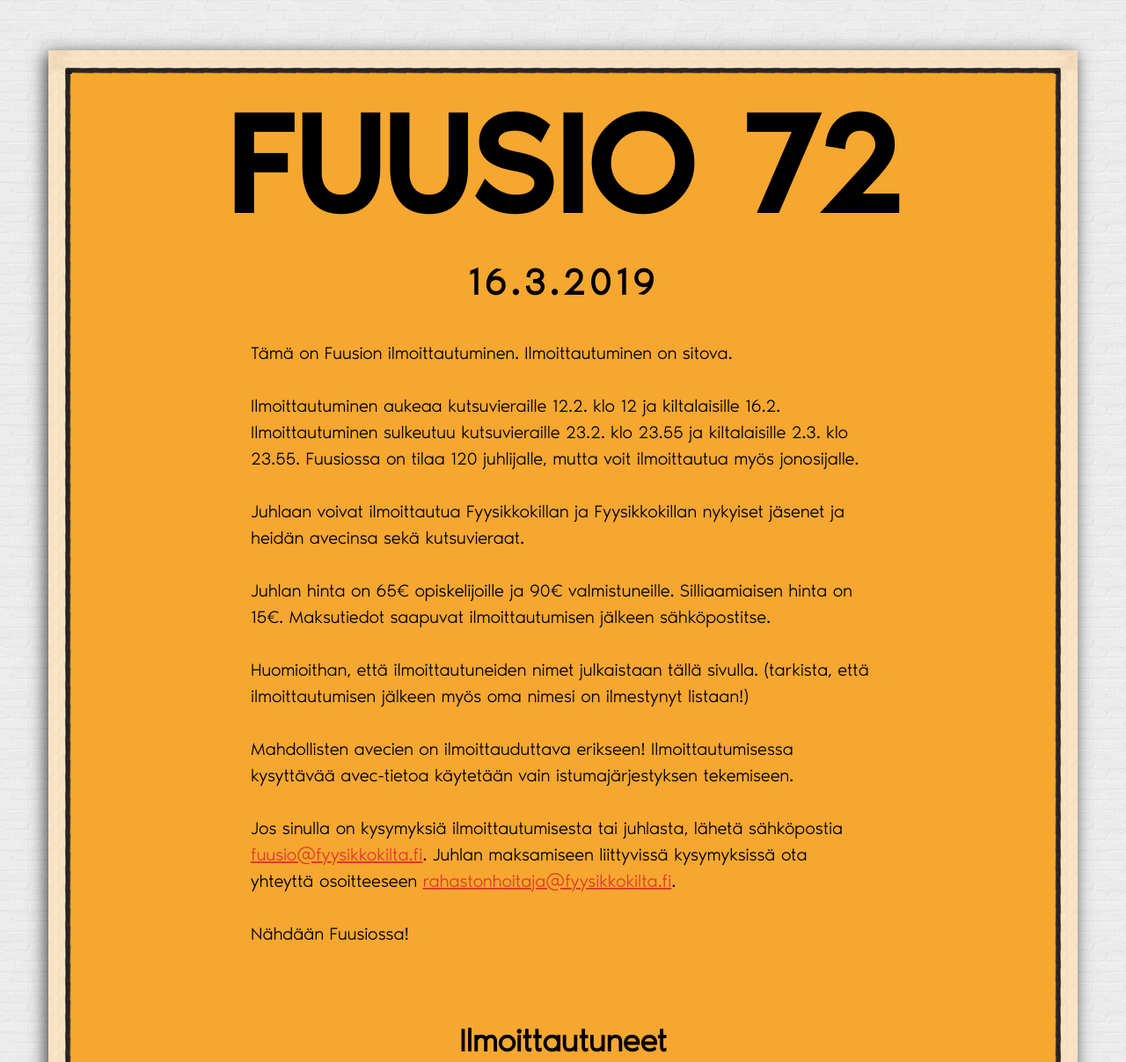
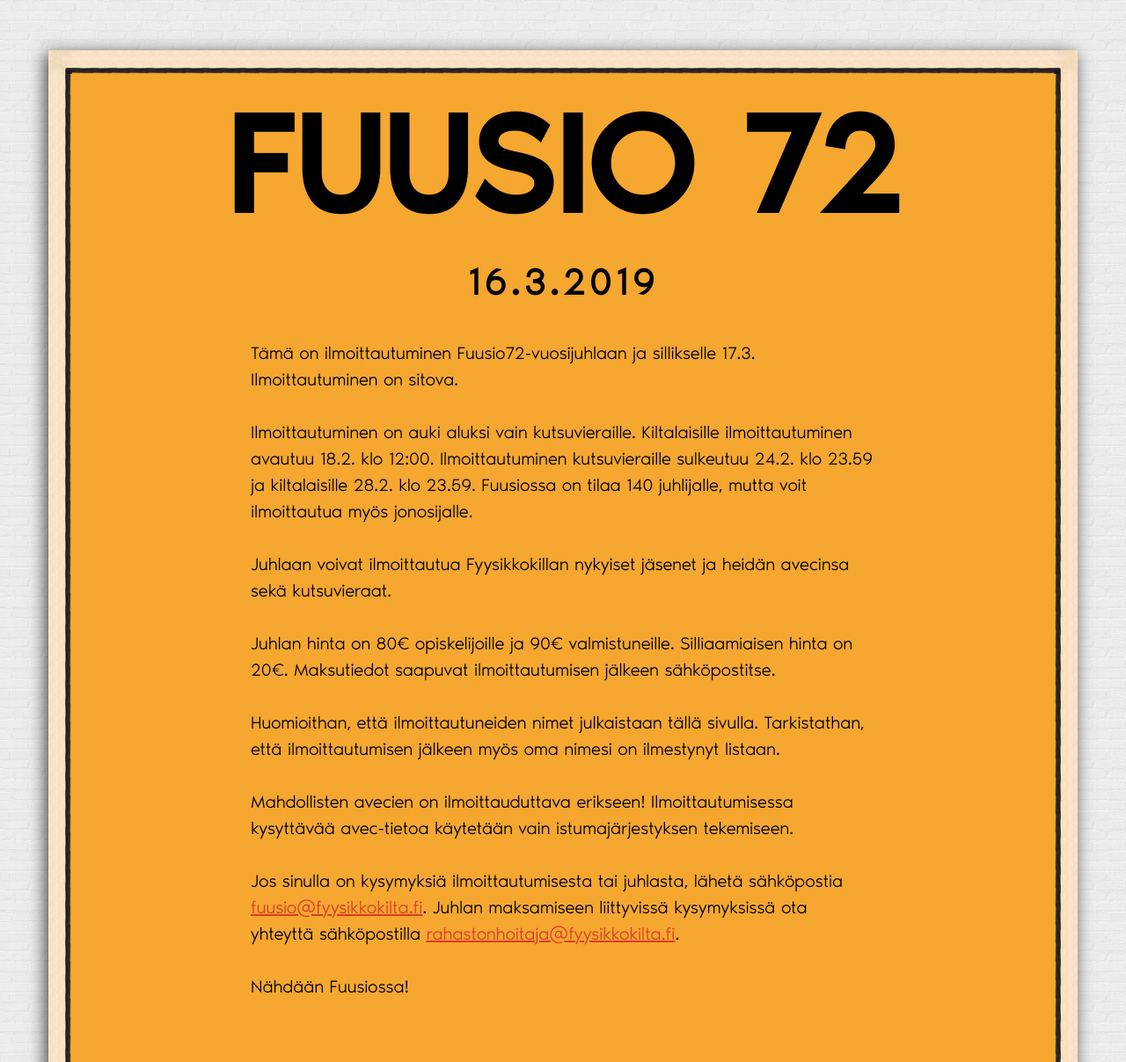
Before and after one commit to EinariTuukkanen/fuusio71-ilmo, a Flask app: page / in a window 1280 px wide. Shown: the top 1207 px of the page at 88% size. Run offline with Flask 2, Linux system fonts and the light colour scheme; data that the repository does not hold is empty; parts of the project's set-up code (start-up, migrations or seed data) failed here and were passed over; some libraries are stand-ins or nearby versions.

Commit message:
Updates texts

```diff
--- a/templates/index.html
+++ b/templates/index.html
@@ -45,19 +45,19 @@
 
         <div class="row">
             <div class="col-lg-8 col-lg-offset-2 col-md-10 col-md-offset-1">
-                <p>Tämä on Fuusion ilmoittautuminen. Ilmoittautuminen on sitova.</p>
+                <p>Tämä on ilmoittautuminen Fuusio72-vuosijuhlaan ja sillikselle 17.3. Ilmoittautuminen on sitova.</p>
 
-                <p>Ilmoittautuminen aukeaa kutsuvieraille 12.2. klo 12 ja kiltalaisille 16.2. Ilmoittautuminen sulkeutuu kutsuvieraille 23.2. klo 23.55 ja kiltalaisille 2.3. klo 23.55. Fuusiossa on tilaa 120 juhlijalle, mutta voit ilmoittautua myös jonosijalle. </p>
+                <p>Ilmoittautuminen on auki aluksi vain kutsuvieraille. Kiltalaisille ilmoittautuminen avautuu 18.2. klo 12:00. Ilmoittautuminen kutsuvieraille sulkeutuu 24.2. klo 23.59 ja kiltalaisille 28.2. klo 23.59. Fuusiossa on tilaa 140 juhlijalle, mutta voit ilmoittautua myös jonosijalle.</p>
 
-                <p>Juhlaan voivat ilmoittautua Fyysikkokillan ja Fyysikkokillan nykyiset jäsenet ja heidän avecinsa sekä kutsuvieraat.</p>
+                <p>Juhlaan voivat ilmoittautua Fyysikkokillan nykyiset jäsenet ja heidän avecinsa sekä kutsuvieraat.</p>
 
-                <p>Juhlan hinta on 65€ opiskelijoille ja 90€ valmistuneille. Silliaamiaisen hinta on 15€. Maksutiedot saapuvat ilmoittautumisen jälkeen sähköpostitse.</p>
+                <p>Juhlan hinta on 80€ opiskelijoille ja 90€ valmistuneille. Silliaamiaisen hinta on 20€. Maksutiedot saapuvat ilmoittautumisen jälkeen sähköpostitse.</p>
 
-                <p>Huomioithan, että ilmoittautuneiden nimet julkaistaan tällä sivulla. (tarkista, että ilmoittautumisen jälkeen myös oma nimesi on ilmestynyt listaan!)</p>
+                <p>Huomioithan, että ilmoittautuneiden nimet julkaistaan tällä sivulla. Tarkistathan, että ilmoittautumisen jälkeen myös oma nimesi on ilmestynyt listaan.</p>
 
                 <p>Mahdollisten avecien on ilmoittauduttava erikseen! Ilmoittautumisessa kysyttävää avec-tietoa käytetään vain istumajärjestyksen tekemiseen.</p>
 
-                <p>Jos sinulla on kysymyksiä ilmoittautumisesta tai juhlasta, lähetä sähköpostia <a href="mailto:fuusio@fyysikkokilta.fi">fuusio@fyysikkokilta.fi</a>. Juhlan maksamiseen liittyvissä kysymyksissä ota yhteyttä osoitteeseen <a href="mailto:fuusio@fyysikkokilta.fi">rahastonhoitaja@fyysikkokilta.fi</a>.</p>
+                <p>Jos sinulla on kysymyksiä ilmoittautumisesta tai juhlasta, lähetä sähköpostia <a href="mailto:fuusio@fyysikkokilta.fi">fuusio@fyysikkokilta.fi</a>. Juhlan maksamiseen liittyvissä kysymyksissä ota yhteyttä sähköpostilla <a href="mailto:rahastonhoitaja@fyysikkokilta.fi">rahastonhoitaja@fyysikkokilta.fi</a>.</p>
 
                 <p>Nähdään Fuusiossa!</p>
             </div>
```
